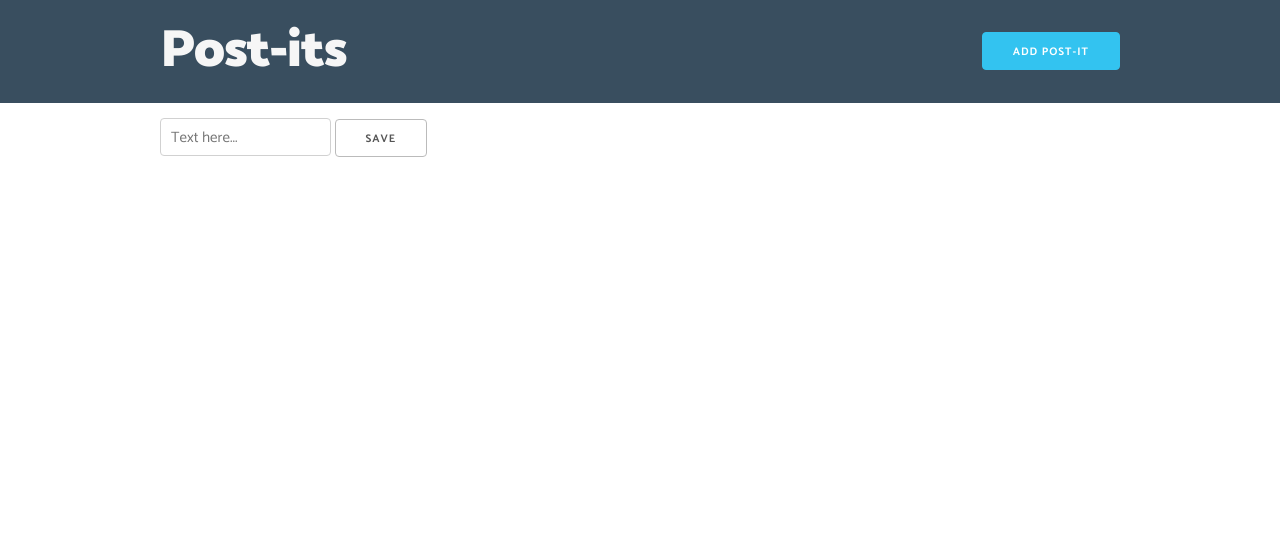
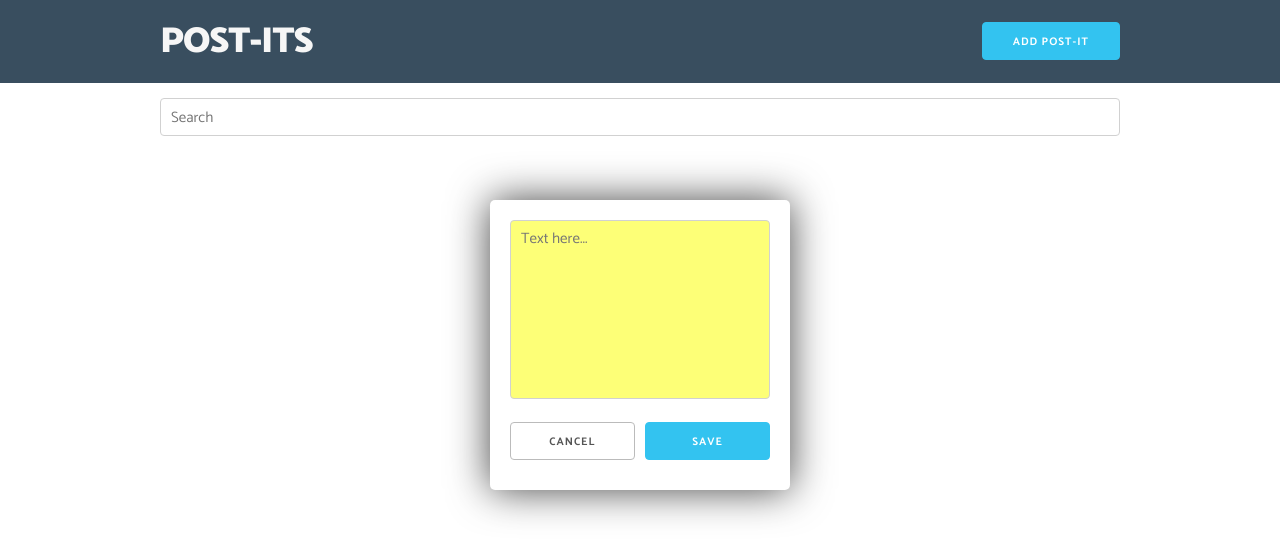
Before and after one commit to lucasalmeida92/post-it, a website: page public/index.html in a window 1280 px wide. Drawn offline with nearby package versions, Linux system fonts and the light colour scheme; some packages are replaced by stand-ins of ours; no server answers; a web font is replaced by a local one.

Commit message:
Search field + Adjustments in UI

```diff
--- a/public/css/main.css
+++ b/public/css/main.css
@@ -6,6 +6,8 @@ body {
 	font-weight: 400;
 	font-size: 1.5em;
 }
+.button,
+button,
 a,
 a:before,
 a:after {
@@ -30,16 +32,29 @@ header .container {
 	padding: 20px 0;
 }
 header h1 {
-	float: left;
-	margin: 0;
-	font-weight: 900;
-	font-size: 3.5em;
-	color: #f6f6f6;
+  float: left;
+  margin: 0;
+  font-weight: 900;
+  font-size: 2.4em;
+  color: #f6f6f6;
+  text-transform: uppercase;
 }
 header .postit-add {
 	float: right;
 	margin: 0;
-	margin-top: 12px;
+	margin-top: 2px;
+}
+@media (max-width: 550px) {
+	header .row .column {
+	  text-align: center;
+	}
+	header h1,
+	header .postit-add {
+		float: none;
+	}
+	header h1 {
+		margin-bottom: 15px;
+	}
 }
 
 /* =================
@@ -49,6 +64,43 @@ header .postit-add {
 	padding: 15px 0;
 }
 
+#search {
+	margin-top: 15px;
+}
+	#search input {
+		width: 100%;
+	}
+/* =================
+		FORM
+==================== */
+.postit-form {
+	position: fixed;
+	background: #fff;
+	padding: 20px;
+	border-radius: 5px;
+	box-shadow: 0 0 40px #444;
+	top: 50%;
+	left: 50%;
+	margin-top: -200px;
+	margin-left: -150px;
+	width: 100%;
+	max-width: 260px;
+}
+	.postit-form textarea {
+		background-color: #FDFF77;
+    height: 179px;
+    width: 100%;
+    resize: none;
+    outline: none;
+	}
+	.postit-form button,
+	.postit-form .button {
+    width: 100%;
+	}
+
+/* =================
+		.POSTIT
+==================== */
 .postit {
 	background-color: #FDFF77;
 	padding: 15px 15px 0 15px;
@@ -57,6 +109,8 @@ header .postit-add {
 }
 	.postit .action {
 		border: 0;
+    padding: 0 10px;
+    float: right;
 	}
 		.postit .action i {
 			font-size: 25px;
--- a/public/templates/home.html
+++ b/public/templates/home.html
@@ -1,28 +1,53 @@
+<!-- Header -->
 <header>
 	<div class="container">
-		<h1>Post-its</h1>
-		<button class="button-primary postit-add" ng-click="openForm()"><i class="typcn typcn-plus"></i> Add Post-it</button>
+		<div class="row">
+			<div class="one-half column">
+				<h1>Post-its</h1>
+			</div>
+			<div class="one-half column">
+				<button class="button-primary postit-add" ng-click="openForm()"><i class="typcn typcn-plus"></i> Add Post-it</button>
+			</div>
+		</div>
 	</div>
 </header>
+<!-- // Header -->
+
+<!-- Search -->
+<div id="search">
+	<div class="container">
+		<input type="text" ng-model="searchQuery" placeholder="Search">
+	</div>
+</div>
+<!-- // Search -->
 
 <div id="content">
 	<div class="container">
-		<div class="row" ng-show="showPostItForm">
-			<form ng-submit="savePostIt()">
-				<input type="text" placeholder="Text here..." ng-model="postItField.content">
-				<input type="submit" class="button" value="Save" />
-			</form>
-		</div>
 
-		<div class="row">
-
-			<div class="three columns postit" ng-repeat="item in postIts | orderBy:'-createdAt' ">
-				<p>{{ item.content }}</p>
-				<button class="action delete" ng-click="deletePostIt(item, $index)"><i class="typcn typcn-trash"></i></button>
-				<button class="action edit" ng-click="openForm(item)"><i class="typcn typcn-edit"></i></button>
+		<!-- Form -->
+		<form class="postit-form" ng-show="showPostItForm" ng-submit="savePostIt()">
+			<textarea placeholder="Text here..." ng-model="postItField.content"></textarea>
+			<div class="row">
+				<div class="one-half column">
+					<button ng-click="showPostItForm = false">Cancel</button>
+				</div>
+				<div class="one-half column">
+					<input type="submit" class="button button-primary" value="Save" />
+				</div>
 			</div>
 
+		</form>
+		<!-- // Form -->
+
+		<!-- Post-its -->
+		<div class="row">
+			<div class="three columns postit" ng-repeat="item in postIts | orderBy:'-createdAt' | filter: { content: searchQuery }">
+				<p>{{ item.content }}</p>
+				<button class="action" ng-click="deletePostIt(item, $index)"><i class="typcn typcn-trash"></i></button>
+				<button class="action" ng-click="openForm(item)"><i class="typcn typcn-edit"></i></button>
+			</div>
 		</div>
+		<!-- // Post-its -->
 
 	</div>
 </div>
```
Also changed, not shown: 1 other file.
